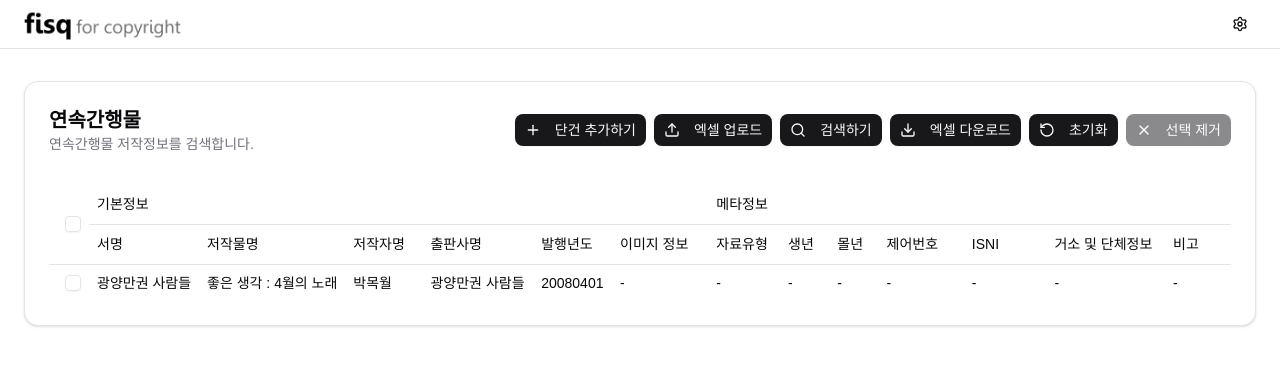
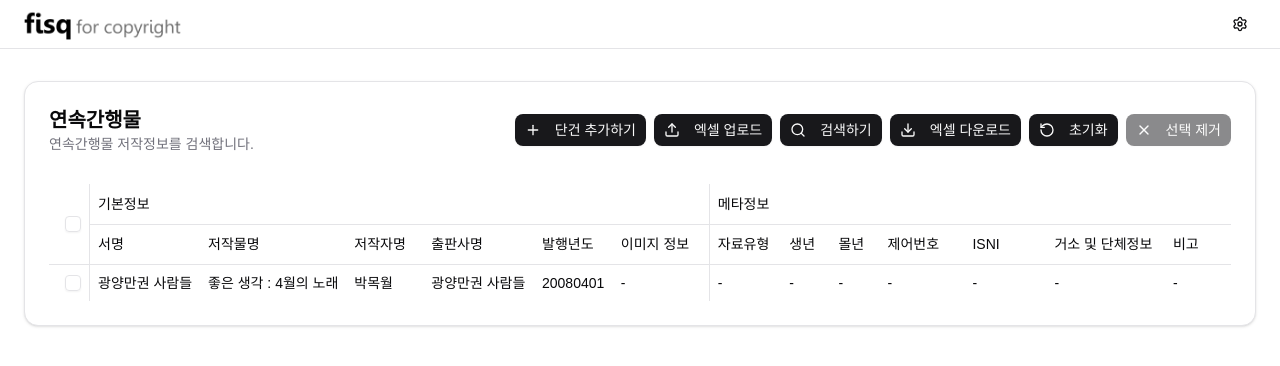
Before and after one commit to FISOLUTION/fisq-copyright-frontend, a Next.js app: page /serial in a window 1280 px wide. Shown: the top 366 px of the page. Built offline with nearby package versions, Linux system fonts and the light colour scheme.

Commit message:
feat: 카테고리 세로 구분선 추가

```diff
--- a/src/components/search/book-search-table.tsx
+++ b/src/components/search/book-search-table.tsx
@@ -68,7 +68,7 @@ export default function BookSearchTable<T extends BookSearchData>({
           <TableRow className="hover:bg-transparent">
             <TableHead
               rowSpan={2}
-              className="hover:bg-muted/50 relative cursor-pointer transition-colors"
+              className="hover:bg-muted/50 relative cursor-pointer border-r transition-colors"
             >
               <div className="flex h-full w-full items-center justify-center px-2">
                 <Checkbox checked={allSelected} onCheckedChange={onSelectAll} />
@@ -76,13 +76,13 @@ export default function BookSearchTable<T extends BookSearchData>({
             </TableHead>
             <TableHead
               colSpan={basicColumns.length}
-              className="hover:bg-muted/50 cursor-default border-b-0 transition-colors"
+              className={`hover:bg-muted/50 cursor-default border-b-0 transition-colors ${metaColumns.length > 0 ? "border-r" : ""}`}
             >
               기본정보
             </TableHead>
             <TableHead
               colSpan={metaColumns.length}
-              className="hover:bg-muted/50 cursor-default border-b-0 transition-colors"
+              className={`hover:bg-muted/50 cursor-default border-b-0 transition-colors ${copyrightColumns.length > 0 ? "border-r" : ""}`}
             >
               메타정보
             </TableHead>
@@ -96,18 +96,18 @@ export default function BookSearchTable<T extends BookSearchData>({
             )}
           </TableRow>
           <TableRow className="hover:bg-transparent">
-            {basicColumns.map((column) => (
+            {basicColumns.map((column, idx) => (
               <TableHead
                 key={column.key}
-                className={`${column.width} hover:bg-muted/50 cursor-default transition-colors`}
+                className={`${column.width} hover:bg-muted/50 cursor-default transition-colors ${idx === basicColumns.length - 1 && metaColumns.length > 0 ? "border-r" : ""}`}
               >
                 {column.label}
               </TableHead>
             ))}
-            {metaColumns.map((column) => (
+            {metaColumns.map((column, idx) => (
               <TableHead
                 key={column.key}
-                className={`${column.width} hover:bg-muted/50 cursor-default transition-colors`}
+                className={`${column.width} hover:bg-muted/50 cursor-default transition-colors ${idx === metaColumns.length - 1 && copyrightColumns.length > 0 ? "border-r" : ""}`}
               >
                 {column.label}
               </TableHead>
@@ -125,7 +125,7 @@ export default function BookSearchTable<T extends BookSearchData>({
         <TableBody>
           {data.map((item) => (
             <TableRow key={item.id}>
-              <TableCell className="text-center">
+              <TableCell className="border-r text-center">
                 <div className="flex items-center justify-center">
                   <Checkbox
                     checked={selectedItems.includes(item.id)}
@@ -134,14 +134,29 @@ export default function BookSearchTable<T extends BookSearchData>({
                 </div>
               </TableCell>
 
-              {basicColumns.map((column) => (
-                <TableCell key={column.key}>
+              {basicColumns.map((column, idx) => (
+                <TableCell
+                  key={column.key}
+                  className={
+                    idx === basicColumns.length - 1 && metaColumns.length > 0
+                      ? "border-r"
+                      : ""
+                  }
+                >
                   {renderValue(item[column.key])}
                 </TableCell>
               ))}
 
-              {metaColumns.map((column) => (
-                <TableCell key={column.key}>
+              {metaColumns.map((column, idx) => (
+                <TableCell
+                  key={column.key}
+                  className={
+                    idx === metaColumns.length - 1 &&
+                    copyrightColumns.length > 0
+                      ? "border-r"
+                      : ""
+                  }
+                >
                   {renderValue(item[column.key])}
                 </TableCell>
               ))}
```
